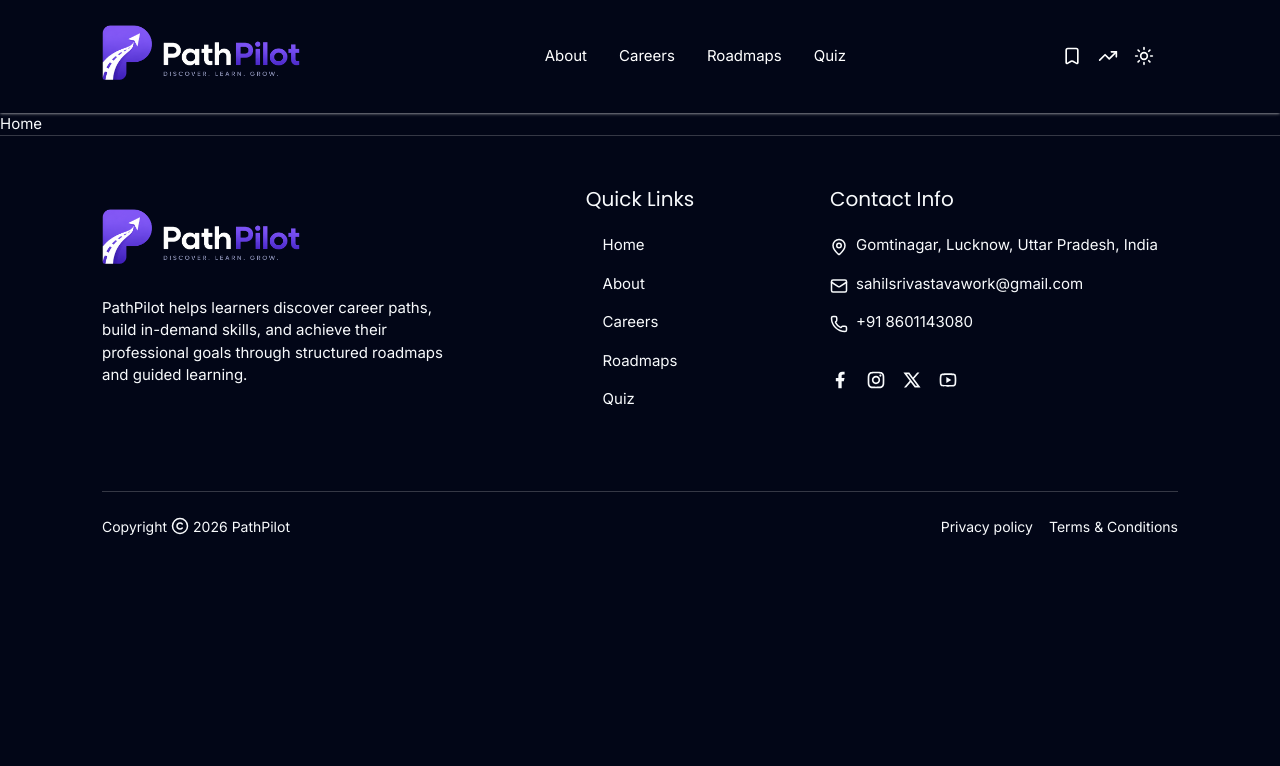
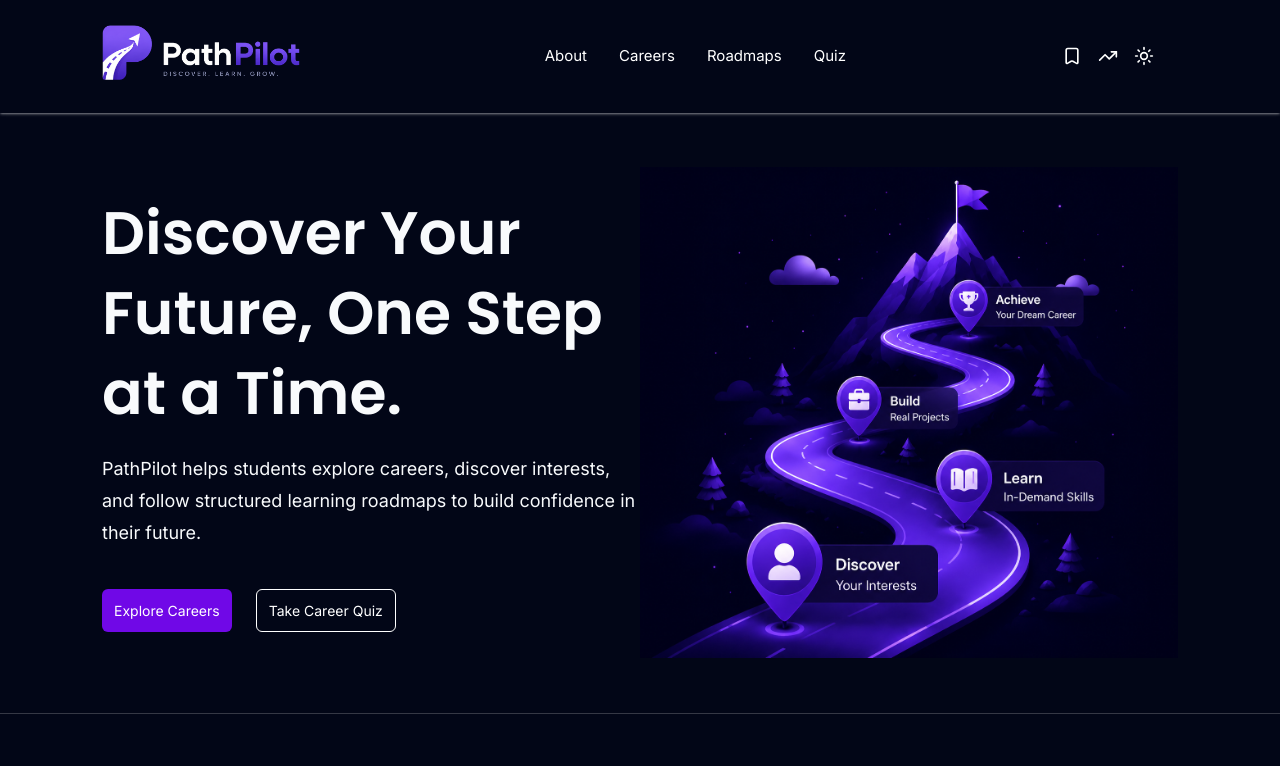
Before and after one commit to sahill-srivastava/pathpilot-react, a React (Vite) app: page / in a window 1280 px wide. Shown: the top 766 px of the page. Built offline with nearby package versions, Linux system fonts and the light colour scheme.

Commit message:
implementing hero section

```diff
--- /dev/null
+++ b/src/components/layout/HeroSection.jsx
@@ -0,0 +1,33 @@
+import Container from "./Container";
+import pathpilotHeroImg from  "../../assets/pathpilot-hero-img.png"
+
+
+
+export default function HeroSection () {
+
+
+    return (
+        <section>
+            <Container className="
+            min-h-[600px] grid grid-cols-1 bg-transparent
+
+            md:grid-cols-2
+
+            ">
+
+                <div className="flex flex-col justify-center items-start">
+                    <h1 className="text-6xl font-semibold leading-20 mb-5">Discover Your Future, One Step at a Time.</h1>
+                    <p className="text-lg leading-8">PathPilot helps students explore careers, discover interests, and follow structured learning roadmaps to build confidence in their future.</p>
+                    <div className="mt-10 flex gap-6">
+                        <button className="primary-btn px-3 py-2.5">Explore Careers</button>
+                        <button className="secondary-btn px-3 py-2.5">Take Career Quiz</button>
+                    </div>
+                </div>
+
+                <div className="flex flex-col justify-center items-center">
+                    <img src={pathpilotHeroImg} alt="" />
+                </div>
+            </Container>
+        </section>
+    )
+}
--- a/src/components/layout/footer/FooterBottom.jsx
+++ b/src/components/layout/footer/FooterBottom.jsx
@@ -23,7 +23,7 @@ const FooterBottom = () => {
         <span>PathPilot</span>
       </div>
 
-      <div className="flex flex-col gap-4 md:flex-row md:items-center">
+      <div className="flex flex-col gap-20 md:flex-row md:items-center">
         <PrivacyPolicy />
         <TermsConditions />
       </div>
--- a/src/components/layout/footer/Policy.jsx
+++ b/src/components/layout/footer/Policy.jsx
@@ -1,7 +1,7 @@
 
 const Policy = () => {
   return (
-    <div className="cursor-pointer">Privacy policy</div>
+    <div className="cursor-pointer link-hover">Privacy policy</div>
   )
 }
 
--- a/src/components/layout/footer/TermsConditions.jsx
+++ b/src/components/layout/footer/TermsConditions.jsx
@@ -1,7 +1,7 @@
 
 const TermsConditions = () => {
   return (
-    <div className="cursor-pointer">Terms & Conditions</div>
+    <div className="cursor-pointer link-hover">Terms & Conditions</div>
   )
 }
 
--- a/src/index.css
+++ b/src/index.css
@@ -78,20 +78,18 @@
 
 @layer components {
 
-    .link-hover {
-        @apply hover:text-[var(--accent-color)]
+    .primary-btn {
+        @apply text-white bg-violet-700 hover:bg-violet-600 rounded-md text-[14px]
+    }
+
+    .secondary-btn {
+        @apply text-white light:text-violet-700 light:hover:text-white bg-transparent hover:bg-violet-700 border hover:border-violet-700 rounded-md text-[14px]
     }
 }
 
+@layer utilities {
 
-/* light theme */
-/* --primary-color: #2563EB;
-    --secondary-color: #1E293B;
-    --accent-color: #8B5CF6;
-    --background-color: #F8FAFC;
-    --text-color: #0F172A;
-    --black-color: #000;
-    --white-color: #fff;
-    --success-color: #22C55E;
-    --warning-color: #F59E0B;
-    --error-color: #EF4444; */
+  .link-hover {
+    @apply hover:text-[var(--accent-color)];
+  }
+}
--- a/src/pages/Home.jsx
+++ b/src/pages/Home.jsx
@@ -1,6 +1,9 @@
-export default function Home () {
+import HeroSection from "../components/layout/HeroSection";
 
-    return (
-        <div>Home</div>
-    )
+export default function Home() {
+  return (
+    <>
+      <HeroSection />
+    </>
+  );
 }
```
Also changed, not shown: src/assets/pathpilot-hero-img.png (added).
